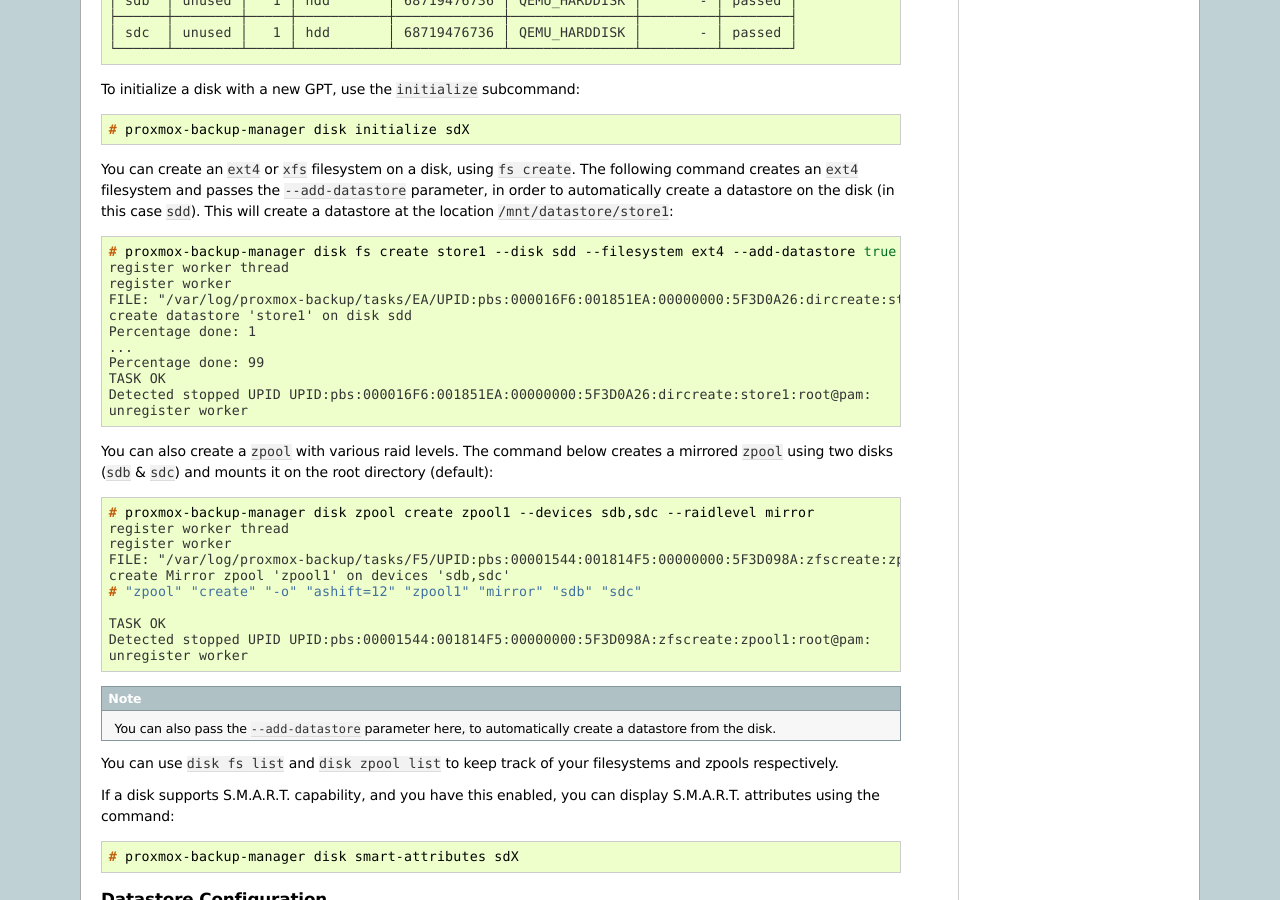
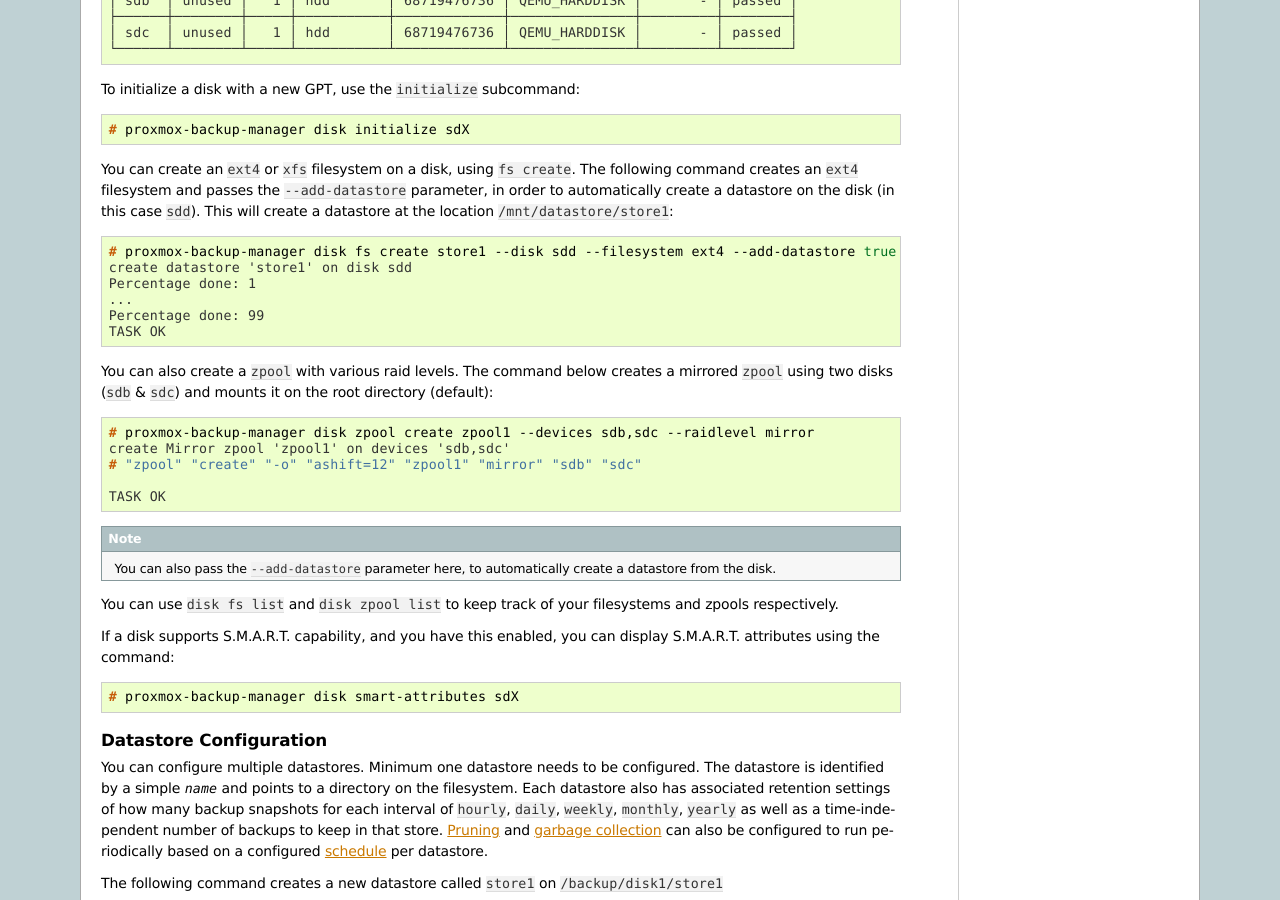
Before and after one commit to proxmox/proxmox-backup, a Sphinx documentation site: the page built from docs/administration-guide.rst, in a window 1280 px wide and 900 px high, scrolled down 2130 px. Built offline with Sphinx 7.4.7, drawn with Linux system fonts in a browser that asks for light colours.

Commit message:
administration-guide.rst: remove debug output from code examples

```diff
--- a/docs/administration-guide.rst
+++ b/docs/administration-guide.rst
@@ -183,16 +183,11 @@
 .. code-block:: console
 
   # proxmox-backup-manager disk fs create store1 --disk sdd --filesystem ext4 --add-datastore true
-  register worker thread
-  register worker
-  FILE: "/var/log/proxmox-backup/tasks/EA/UPID:pbs:000016F6:001851EA:00000000:5F3D0A26:dircreate:store1:root@pam:"
   create datastore 'store1' on disk sdd
   Percentage done: 1
   ...
   Percentage done: 99
   TASK OK
-  Detected stopped UPID UPID:pbs:000016F6:001851EA:00000000:5F3D0A26:dircreate:store1:root@pam:
-  unregister worker
 
 You can also create a ``zpool`` with various raid levels. The command below
 creates a mirrored ``zpool`` using two disks (``sdb`` & ``sdc``) and mounts it
@@ -201,15 +196,10 @@
 .. code-block:: console
 
   # proxmox-backup-manager disk zpool create zpool1 --devices sdb,sdc --raidlevel mirror
-  register worker thread
-  register worker
-  FILE: "/var/log/proxmox-backup/tasks/F5/UPID:pbs:00001544:001814F5:00000000:5F3D098A:zfscreate:zpool1:root@pam:"
   create Mirror zpool 'zpool1' on devices 'sdb,sdc'
   # "zpool" "create" "-o" "ashift=12" "zpool1" "mirror" "sdb" "sdc"
 
   TASK OK
-  Detected stopped UPID UPID:pbs:00001544:001814F5:00000000:5F3D098A:zfscreate:zpool1:root@pam:
-  unregister worker
 
 .. note::
   You can also pass the ``--add-datastore`` parameter here, to automatically
```
